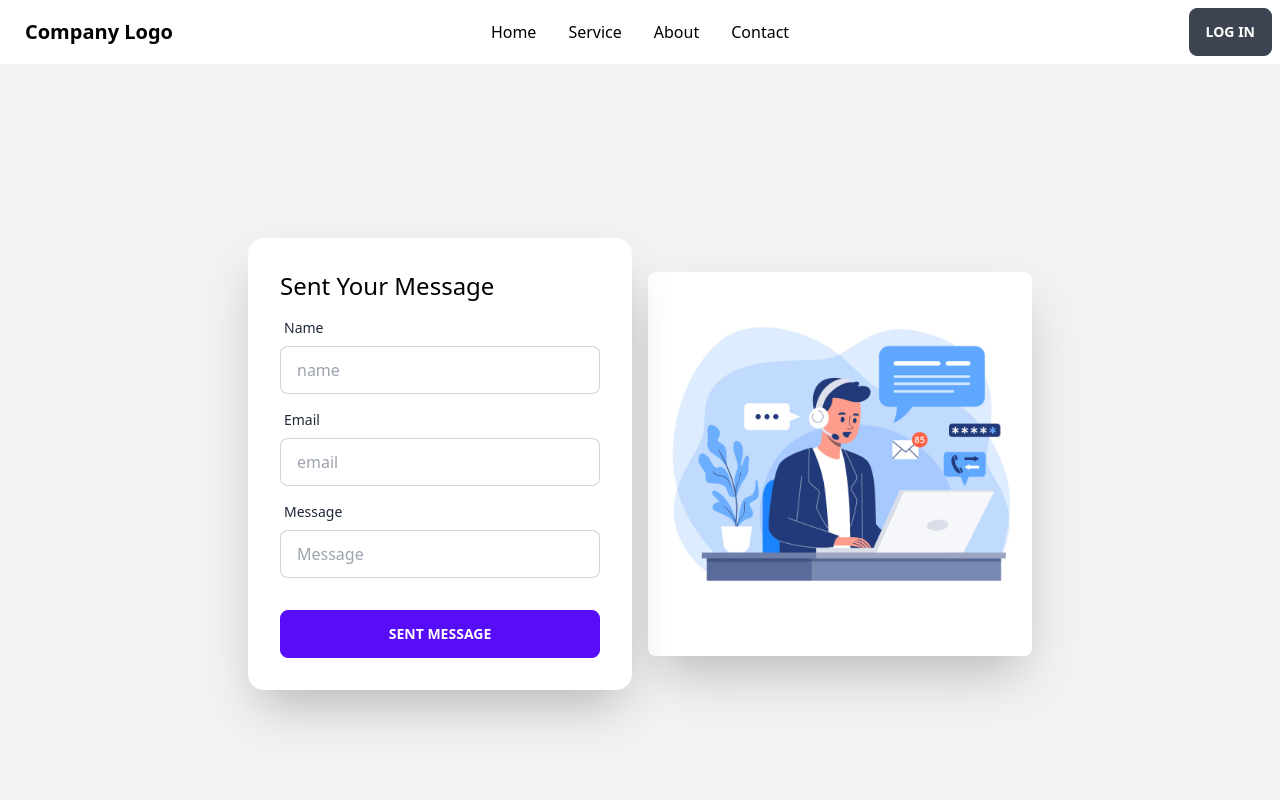
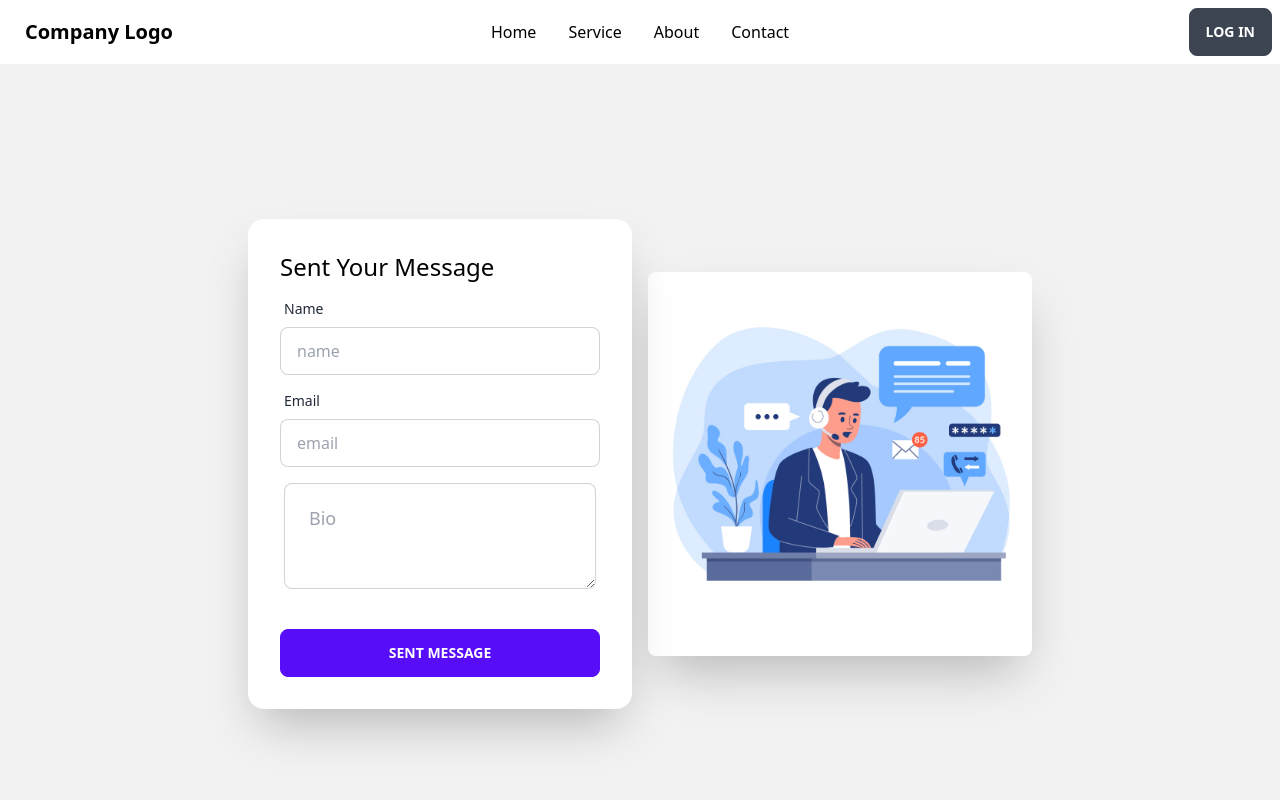
Before and after one commit to mollikacomputer/ranjitk, a Next.js app: page /contact in a window 1280 px wide. Shown: the top 800 px of the page. Built offline with nearby package versions, Linux system fonts and the light colour scheme.

Commit message:
email js local host done

```diff
--- a/pages/contact/index.js
+++ b/pages/contact/index.js
@@ -1,13 +1,73 @@
-import React from "react";
+import React, { useRef } from "react";
+import emailjs from "@emailjs/browser";
 
-const index = () => {
+const Contact = () => {
+
+    // for email js
+  const form = useRef();
+
+  const sendEmail = (e) => {
+    e.preventDefault();
+
+    emailjs
+      .sendForm(
+        "service_6cbaf0b",
+        "template_39szbht",
+        form.current,
+        "QZ-FwUQStvQDi1wdO"
+      )
+      .then(
+        (result) => {
+          console.log(result.text);
+          console.log("message sent");
+        },
+        (error) => {
+          console.log(error.text);
+        }
+      );
+  };
+
+
   return (
-    <div>
-      <div className="hero min-h-screen bg-base-200">
+    <div >
+        {/* <h2 className="text-3xl">EmailJS</h2>
+      <p>Sent mail without server code</p>
+      <div className="card w-96 bg-base-100 shadow-xl">
+        <div className="card-body">
+          <h2 className="card-title">Sent Your Request</h2>
+          <form ref={form} onSubmit={sendEmail}>
+            <label>Name</label>
+            <input
+              type="text"
+              name="user_name"
+              className="input input-error w-full max-w-xs"
+            />
+            <label>Email</label>
+            <input
+              type="email"
+              name="user_email"
+              className="input input-bordered input-error w-full max-w-xs"
+            />
+            <label>Message</label>
+            <textarea
+              name="message"
+              className="input input-bordered input-error w-full max-w-xs"
+            />
+            <div className="card-actions justify-start">
+              <button type="submit" value="Send" className="btn">
+                Sent SMS
+              </button>
+            </div>
+          </form>
+        </div>
+      </div> */}
+
+
+       <div className="hero min-h-screen bg-base-200">
         <div className="hero-content flex-col lg:flex-row-reverse">
         <img src="./contact_form.jpg" className="max-w-sm rounded-lg shadow-2xl" />
           <div className="card flex-shrink-0 w-full max-w-sm shadow-2xl bg-base-100">
-            <div className="card-body">
+            <form ref={form} onSubmit={sendEmail} className="card-body">
                 <h2 className="text-2xl">Sent Your Message</h2>
               <div className="form-control">
                 <label className="label">
@@ -16,6 +76,7 @@ const index = () => {
                 <input
                   type="text"
                   placeholder="name"
+                  name="user_name"
                   className="input input-bordered"
                 />
               </div>
@@ -24,25 +85,21 @@ const index = () => {
                   <span className="label-text">Email</span>
                 </label>
                 <input
-                  type="text"
+                  type="email"
                   placeholder="email"
-                  className="input input-bordered"
+                  name="user_email"
+                  className="input input-bordered "
                 />
               </div>
               <div className="form-control">
                 <label className="label">
-                  <span className="label-text">Message</span>
+                <textarea name="message" placeholder="Bio" className="textarea textarea-bordered textarea-lg w-full max-w-xs" ></textarea>
                 </label>
-                <input
-                  type="text"
-                  placeholder="Message"
-                  className="input input-bordered"
-                />
               </div>
               <div className="form-control mt-6">
-                <button className="btn btn-primary">Sent Message</button>
+                <button type="submit" value="Send" className="btn btn-primary">Sent Message</button>
               </div>
-            </div>
+            </form>
           </div>
         </div>
       </div>
@@ -50,4 +107,4 @@ const index = () => {
   );
 };
 
-export default index;
+export default Contact;
```
